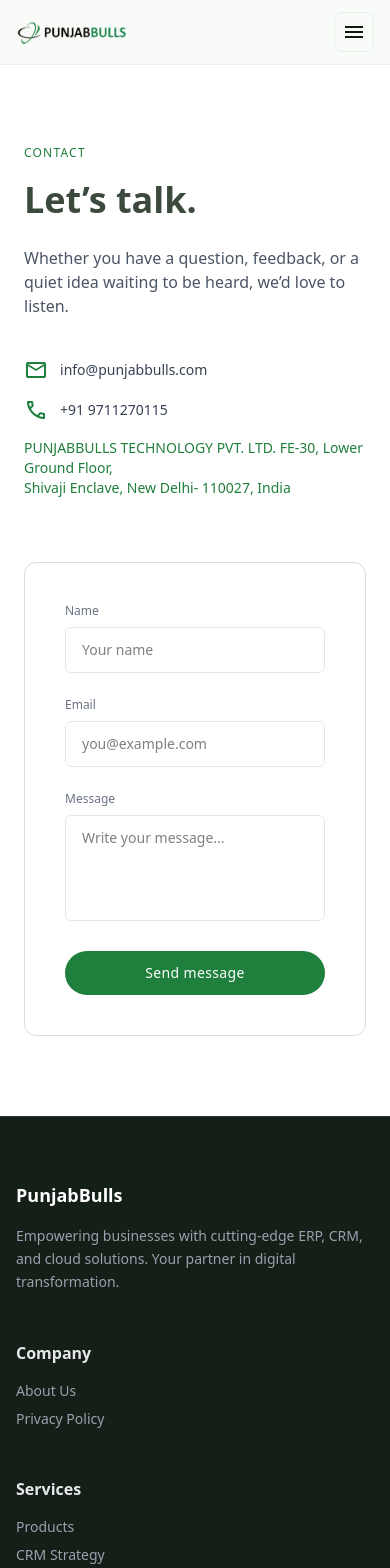
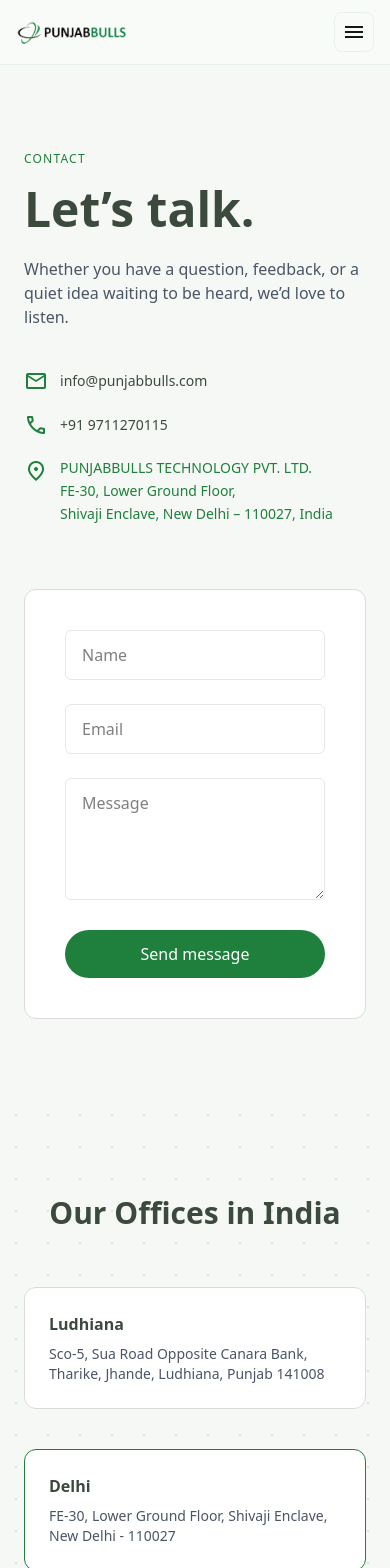
Before and after one commit to pritharai/PujabBulls, a React (Vite) app in the folder PunjabBulls/: page /contact in a window 390 px wide. Shown: the top 1568 px of the page. Built offline with nearby package versions, Linux system fonts and the light colour scheme.

Commit message:
added images and ui fixes for contact page

```diff
--- a/PunjabBulls/src/Pages/Contact.jsx
+++ b/PunjabBulls/src/Pages/Contact.jsx
@@ -1,170 +1,247 @@
 import React, { useState } from "react";
 import axios from "axios";
 
-const ContactUs = () => {
+/* =======================
+   OFFICE LOCATIONS
+======================= */
+const LOCATIONS = [
+  {
+    city: "Ludhiana",
+    address:
+      "Sco-5, Sua Road Opposite Canara Bank, Tharike, Jhande, Ludhiana, Punjab 141008",
+    map:
+      "https://www.google.com/maps?q=Ludhiana%20Punjab&output=embed",
+  },
+  {
+    city: "Delhi",
+    address:
+      "FE-30, Lower Ground Floor, Shivaji Enclave, New Delhi - 110027",
+    map:
+      "https://www.google.com/maps?q=Shivaji%20Enclave%20New%20Delhi&output=embed",
+  },
+  {
+  city: "Delhi (Nehru Place)",
+  address:
+    "508, Eros Apartment, 5th Floor, Building No. 56, Nehru Place, New Delhi",
+  map:
+    "https://www.google.com/maps?q=Nehru%20Place%20New%20Delhi&output=embed",
+},
 
-  const [form, setForm] = useState({
-    name: "",
-    email: "",
-    message: "",
-  });
+  {
+    city: "Chandigarh",
+    address:
+      "#841, Tricity Trade Tower, Patiala-Zirakpur Highway, Punjab 140603",
+    map:
+      "https://www.google.com/maps?q=Zirakpur%20Punjab&output=embed",
+  },
+  {
+    city: "Mumbai",
+    address:
+      "Dreamax Height, Jijabai Road, Andheri East, Mumbai - 400093",
+    map:
+      "https://www.google.com/maps?q=Andheri%20East%20Mumbai&output=embed",
+  },
+  {
+    city: "Noida",
+    address:
+      "Office No-2218, 22nd Floor, Ithum 73, Sector 73, Noida, Uttar Pradesh",
+    map:
+      "https://www.google.com/maps?q=Noida%20Sector%2073&output=embed",
+  },
+];
 
+export default function ContactUs() {
+  const [activeCity, setActiveCity] = useState(LOCATIONS[1]);
+  const [form, setForm] = useState({ name: "", email: "", message: "" });
   const [loading, setLoading] = useState(false);
   const [status, setStatus] = useState(null);
 
-  const handleChange = (e) => {
-    setForm({
-      ...form,
-      [e.target.name]: e.target.value,
-    });
-  };
-
   const handleSubmit = async (e) => {
     e.preventDefault();
-
     setLoading(true);
     setStatus(null);
-
     try {
-
-      const res = await axios.post(
-        "http://localhost:5000/api/contact",
-        form
-      );
-      console.log(form)
-
-      if (res.status !== 200) throw new Error();
-
+      await axios.post("http://localhost:5000/api/contact", form);
       setStatus("success");
       setForm({ name: "", email: "", message: "" });
-
-    } catch (err) {
-
-      console.error(err);
+    } catch {
       setStatus("error");
-
     } finally {
-
       setLoading(false);
-
     }
   };
 
   return (
-    <section className="min-h-screen bg-light flex items-center justify-center px-6 py-20 font-(--font-family-sans)">
-      <div className="w-full max-w-6xl grid grid-cols-1 md:grid-cols-2 gap-16">
-
-        {/* LEFT CONTENT */}
-        <div className="flex flex-col justify-center">
-          <span className="text-xs tracking-widest text-primary font-medium">
+    <>
+      {/* =======================
+         CONTACT + FORM (UNCHANGED)
+      ======================= */}
+      <section className="min-h-screen bg-background-light flex items-center justify-center px-6 py-20">
+        <div className="w-full max-w-6xl grid md:grid-cols-2 gap-16">
+          <div>
+  <span className="text-xs tracking-widest text-primary">
     CONTACT
   </span>
 
-          <h1 className="mt-4 text-4xl md:text-5xl font-bold text-secondary leading-tight">
+  <h1 className="mt-4 text-5xl font-bold text-secondary">
     Let’s talk.
   </h1>
 
   <p className="mt-6 text-gray-600 max-w-md">
-            Whether you have a question, feedback, or a quiet idea waiting to be
-            heard, we’d love to listen.
+    Whether you have a question, feedback, or a quiet idea waiting to be heard,
+    we’d love to listen.
   </p>
 
-          <div className="mt-10 space-y-4 text-sm text-gray-700">
+  {/* CONTACT DETAILS */}
+  <div className="mt-10 space-y-5 text-sm text-secondary">
     <div className="flex items-center gap-3">
       <span className="material-symbols-outlined text-primary">
         mail
       </span>
-              info@punjabbulls.com
+      <span>info@punjabbulls.com</span>
     </div>
 
     <div className="flex items-center gap-3">
       <span className="material-symbols-outlined text-primary">
         call
       </span>
-              +91 9711270115
+      <span>+91 9711270115</span>
     </div>
 
-            <div className="flex items-center gap-3">
-              <span className=" text-primary">
-                PUNJABBULLS TECHNOLOGY PVT. LTD. FE-30, Lower Ground Floor, <br />
-                Shivaji Enclave, New Delhi- 110027, India
+    <div className="flex items-start gap-3 text-primary leading-relaxed">
+      <span className="material-symbols-outlined mt-0.5">
+        location_on
+      </span>
+      <span>
+        PUNJABBULLS TECHNOLOGY PVT. LTD.<br />
+        FE-30, Lower Ground Floor,<br />
+        Shivaji Enclave, New Delhi – 110027, India
       </span>
     </div>
   </div>
 </div>
 
-        {/* RIGHT FORM */}
+
           <div className="bg-white rounded-xl border border-accent-gray p-10">
+            <form className="space-y-6" onSubmit={handleSubmit}>
+              {["name", "email"].map((field) => (
+                <input
+                  key={field}
+                  name={field}
+                  value={form[field]}
+                  onChange={(e) =>
+                    setForm({ ...form, [field]: e.target.value })
+                  }
+                  placeholder={field.charAt(0).toUpperCase() + field.slice(1)}
+                  className="w-full border border-gray-200 px-4 py-3 rounded-(--radius) focus:outline-none focus:border-primary"
 
-          <form className="space-y-6" onSubmit={handleSubmit}>
-
-            <div>
-              <label className="block text-xs font-medium text-gray-500 mb-2">
-                Name
-              </label>
-              <input
-                type="text"
-                name="name"
-                value={form.name}
-                onChange={handleChange}
-                placeholder="Your name"
-                className="w-full rounded-(--radius) border border-gray-200 px-4 py-3 text-sm focus:outline-none focus:ring-1 focus:ring-primary"
                 />
-            </div>
-
-            <div>
-              <label className="block text-xs font-medium text-gray-500 mb-2">
-                Email
-              </label>
-              <input
-                type="email"
-                name="email"
-                value={form.email}
-                onChange={handleChange}
-                placeholder="you@example.com"
-                className="w-full rounded-(--radius) border border-gray-200 px-4 py-3 text-sm focus:outline-none focus:ring-1 focus:ring-color-primary"
-              />
-            </div>
-
-            <div>
-              <label className="block text-xs font-medium text-gray-500 mb-2">
-                Message
-              </label>
+              ))}
               <textarea
                 rows="4"
                 name="message"
                 value={form.message}
-                onChange={handleChange}
-                placeholder="Write your message..."
-                className="w-full rounded-(--radius) border border-gray-200 px-4 py-3 text-sm resize-none focus:outline-none focus:ring-1 focus:ring-primary"
+                onChange={(e) =>
+                  setForm({ ...form, message: e.target.value })
+                }
+                placeholder="Message"
+               className="w-full border border-gray-200 px-4 py-3 rounded-(--radius) focus:outline-none focus:border-primary"
+
               />
-            </div>
 
               <button
-              type="submit"
                 disabled={loading}
-              className="w-full hover:cursor-pointer rounded-full bg-primary text-white py-3 text-sm font-medium tracking-wide hover:opacity-90 transition disabled:opacity-50"
+                className="w-full rounded-full bg-primary text-white py-3"
               >
                 {loading ? "Sending..." : "Send message"}
               </button>
 
-            {status === "success" && (
-              <p className="text-green-600 text-sm">
-                Message sent successfully!
+              {status && (
+                <p
+                  className={`text-sm ${
+                    status === "success"
+                      ? "text-green-600"
+                      : "text-red-600"
+                  }`}
+                >
+                  {status === "success"
+                    ? "Message sent successfully"
+                    : "Something went wrong"}
                 </p>
               )}
-
-            {status === "error" && (
-              <p className="text-red-600 text-sm">
-                Something went wrong. Please try again.
-              </p>
-            )}
-
             </form>
           </div>
         </div>
       </section>
+
+      {/* =======================
+         OUR OFFICES (SAME LOOK, BETTER)
+      ======================= */}
+      <section className="relative py-24 px-6 bg-background-light grid-bg">
+        <div className="max-w-6xl mx-auto">
+          <h2 className="text-3xl font-bold text-secondary text-center">
+            Our Offices in India
+          </h2>
+
+          <div className="mt-14 grid sm:grid-cols-2 lg:grid-cols-3 gap-10">
+            {LOCATIONS.map((loc, i) => (
+              <div
+                key={loc.city}
+                onClick={() => setActiveCity(loc)}
+                className={`cursor-pointer bg-white rounded-xl border p-6 animate-fade-up animate-delay-${i % 3} hover:shadow-md transition ${
+                  activeCity.city === loc.city
+                    ? "border-primary"
+                    : "border-accent-gray"
+                }`}
+              >
+                <h3 className="font-semibold text-secondary">
+                  {loc.city}
+                </h3>
+                <p className="mt-2 text-sm text-gray-600">
+                  {loc.address}
+                </p>
+              </div>
+            ))}
+          </div>
+        </div>
+      </section>
+
+      {/* =======================
+         MAP + CITY FILTER
+      ======================= */}
+      <section className="px-6 py-20">
+        <div className="max-w-6xl mx-auto">
+          {/* CITY FILTER TABS */}
+          <div className="flex flex-wrap justify-center gap-6 mb-10 text-sm">
+            {LOCATIONS.map((loc) => (
+              <button
+                key={loc.city}
+                onClick={() => setActiveCity(loc)}
+                className={`tracking-wide ${
+                  activeCity.city === loc.city
+                    ? "text-primary font-medium underline underline-offset-8"
+                    : "text-gray-500 hover:text-secondary"
+                }`}
+              >
+                {loc.city}
+              </button>
+            ))}
+          </div>
+
+          {/* MAP */}
+          <div className="rounded-xl overflow-hidden border border-accent-gray">
+            <iframe
+              key={activeCity.city}
+              src={activeCity.map}
+              width="100%"
+              height="420"
+              loading="lazy"
+              style={{ border: 0 }}
+              title="Office Location"
+            />
+          </div>
+        </div>
+      </section>
+    </>
   );
-};
-
-export default ContactUs;
+}
--- a/PunjabBulls/src/components/Industries/IndustryHero.jsx
+++ b/PunjabBulls/src/components/Industries/IndustryHero.jsx
@@ -44,28 +44,19 @@
 
           {/* RIGHT VISUAL */}
           <div className="flex-1 w-full relative">
+  <div className="w-full h-full object-contain md:object-cover transition-transform duration-500 hover:scale-[1.02]
+aspect-video rounded-2xl shadow-2xl overflow-hidden border border-primary/20 bg-white/60 backdrop-blur">
 
-            <div className="w-full aspect-video bg-linear-to-br from-primary/20 to-primary/40 rounded-2xl shadow-2xl flex items-center justify-center p-8 border border-primary/20">
+    <img
+      src="/images/erpsolutions.png"
+      alt="ERP Solutions Overview"
+      className="w-full h-full object-contain md:object-cover"
+      loading="lazy"
+    />
 
-              {/* Abstract Visual */}
-              <div className="w-full h-full border-2 border-dashed border-white/30 rounded-lg flex flex-col justify-center items-center text-primary">
+  </div>
+</div>
 
-                {/* BIGGER HUB ICON */}
-                <span className="material-symbols-outlined text-[120px] md:text-[140px] mb-6" tyle={{ fontSize: '140px' }}>
-                  hub
-                </span>
-
-                <div className="grid grid-cols-4 gap-4 w-3/4">
-                  <div className="h-2 bg-white/40 rounded-full" />
-                  <div className="h-2 bg-white/40 rounded-full" />
-                  <div className="h-2 bg-white/40 rounded-full" />
-                  <div className="h-2 bg-white/40 rounded-full" />
-                </div>
-
-              </div>
-            </div>
-
-          </div>
 
         </div>
       </div>
--- a/PunjabBulls/src/components/Products/Dynamics.jsx
+++ b/PunjabBulls/src/components/Products/Dynamics.jsx
@@ -1,4 +1,4 @@
-import React from 'react'
+import React from "react";
 
 const Dynamics = () => {
   return (
@@ -10,42 +10,20 @@
         {/* LEFT MOCKUP */}
         <div className="w-full lg:w-1/2">
           <div className="bg-white rounded-xl shadow-xl p-4">
-            <div className="aspect-video bg-slate-100 rounded-lg flex items-center justify-center overflow-hidden border border-slate-200">
-              <div className="w-full h-full bg-linear-to-br from-slate-200 to-slate-300 relative">
-                {/* Top Bar */}
-                <div className="absolute top-4 left-4 right-4 h-8 bg-white rounded shadow-sm flex items-center px-4 gap-4">
-                  <div className="w-4 h-4 rounded-full bg-red-400"></div>
-                  <div className="w-4 h-4 rounded-full bg-yellow-400"></div>
-                  <div className="w-4 h-4 rounded-full bg-green-400"></div>
-                </div>
-
-                {/* Sidebar */}
-                <div className="absolute top-16 left-4 w-1/4 bottom-4 bg-white/50 rounded p-4 flex flex-col gap-4">
-                  <div className="h-4 bg-primary/20 rounded w-full"></div>
-                  <div className="h-4 bg-primary/10 rounded w-2/3"></div>
-                  <div className="h-4 bg-primary/10 rounded w-3/4"></div>
-                </div>
-
-                {/* Charts */}
-                <div className="absolute top-16 left-[30%] right-4 bottom-4 grid grid-cols-2 gap-4">
-                  <div className="bg-primary/5 rounded border border-primary/10 flex flex-col justify-end p-4">
-                    <div className="h-20 bg-primary/20 rounded-t-lg"></div>
-                  </div>
-
-                  <div className="bg-primary/5 rounded border border-primary/10 flex flex-col justify-end p-4">
-                    <div className="h-12 bg-primary/20 rounded-t-lg"></div>
-                  </div>
-                </div>
-              </div>
+            <div className="w-full h-full object-cover transition-transform duration-300 hover:scale-[1.02] aspect-video rounded-lg overflow-hidden border border-slate-200 bg-white/80 backdrop-blur shadow-lg p-4">
+              <img
+                src="/images/microsoft-dynamics-365.png"
+                alt="Microsoft Dynamics 365 Dashboard"
+                className="w-full h-full object-cover"
+                loading="lazy"
+              />
             </div>
           </div>
         </div>
 
         {/* RIGHT CONTENT */}
         <div className="w-full lg:w-1/2">
-          <h2 className="text-3xl font-bold mb-6">
-            Microsoft Dynamics 365
-          </h2>
+          <h2 className="text-3xl font-bold mb-6">Microsoft Dynamics 365</h2>
 
           <p className="text-slate-600 mb-8 max-w-[65ch]">
             Elevate your business operations with our certified implementation
@@ -77,7 +55,7 @@
         </div>
       </div>
     </section>
-  )
-}
+  );
+};
 
-export default Dynamics
+export default Dynamics;
```
Also changed, not shown: PunjabBulls/public/images/erpsolutions.png (added), PunjabBulls/public/images/microsoft-dynamics-365.png (added). Lines whose indentation alone changed are shown as unchanged.
